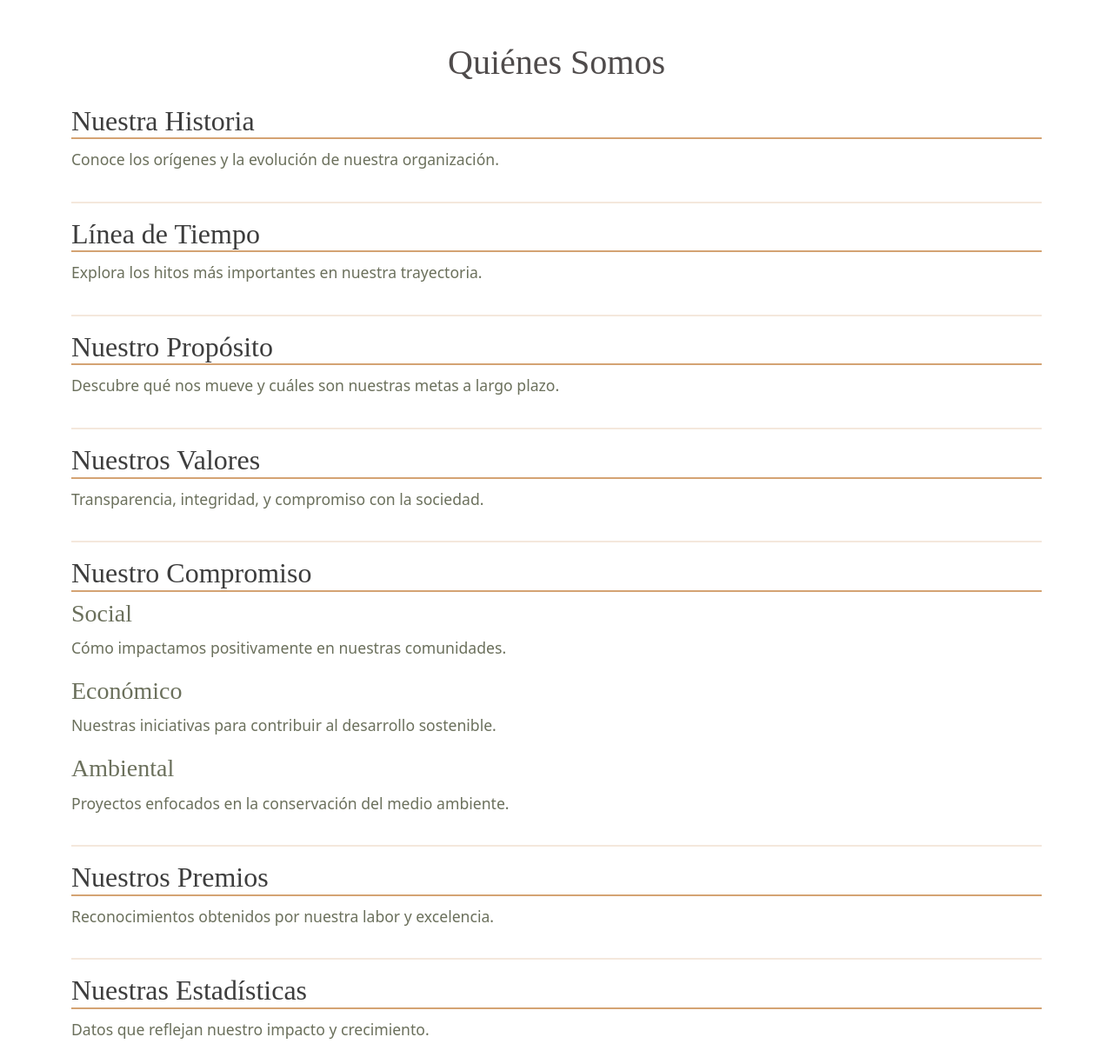
After one commit to j4susrv/proyecto1, a Flask app: page /quienessomos in a window 1280 px wide. The commit adds this page. Shown: the whole page at 87% size. Run offline with Flask 3, Linux system fonts and the light colour scheme; some web fonts are replaced.

Commit message:
Actualizacion de pagina

```diff
--- a/app.py
+++ b/app.py
@@ -124,15 +124,47 @@ def register(habitacion_id):
     if not habitacion:
         flash("Habitación no encontrada.", "danger")
         return redirect(url_for('vista_piezas'))
+    longitud_numero_celular = 0
 
     if request.method == "POST":
         nombre_apellido = request.form['nombre_apellido']
         rut_pasaporte = request.form.get('rut') or request.form.get('pasaporte')
         fecha_nacimiento = request.form['fecha_nacimiento']
         pais = request.form['pais']
-        numero_celular = request.form['numero_celular']
+        numero_celular = str(request.form['numero_celular'])
         correo = request.form["correo"]
         personas = request.form.get('personas')
+
+        longitudes_pais = {
+            'AR': 12,
+            'BR': 13,
+            'CA': 12,
+            'CL': 12,
+            'CO': 12,
+            'MX': 13,
+            'PE': 13,
+            'US': 12,
+            'UY': 12,
+            'VE': 13,
+            'FR': 13,
+            'DE': 13,
+            'IT': 13,
+            'NL': 13,
+            'PT': 13,
+            'ES': 13,
+            'SE': 13,
+            'CH': 13,
+            'GB': 13,
+            'AU': 13,
+            'IN': 14,
+            'CN': 14,
+            'JP': 14,
+            'KR': 14,
+            'RU': 14,
+            'ZA': 13,
+        }
+
+        longitud_numero_celular = longitudes_pais.get(pais, 0)
 
         if not personas or not personas.strip().isdigit():
             flash("La cantidad de personas debe ser un número válido mayor a 0.", "danger")
@@ -151,6 +183,7 @@ def register(habitacion_id):
         if overlapping_reservas:
             flash("La habitación ya está reservada para las fechas seleccionadas.", "danger")
             return redirect(url_for('register', habitacion_id=habitacion_id))
+
         nuevo_usuario = Usuario(
             nombre_apellido=nombre_apellido,
             rut_pasaporte=rut_pasaporte,
@@ -161,7 +194,7 @@ def register(habitacion_id):
             fecha_llegada=llegada,
             fecha_salida=salida,
             cantidad_personas=personas,
-            habitacion_id = habitacion_id
+            habitacion_id=habitacion_id
         )
         db.session.add(nuevo_usuario)
         db.session.commit()
@@ -178,11 +211,18 @@ def register(habitacion_id):
 
         flash("Usuario y reserva registrados con éxito.", "success")
         return redirect(url_for('principal'))
+
     llegada = request.args.get('llegada')
     salida = request.args.get('salida')
     cantidad_personas = request.args.get('personas')
 
-    return render_template('registro.html', llegada=llegada, salida=salida, cantidad_personas=cantidad_personas, pieza_id=habitacion_id, capacidad_habitacion=habitacion.cantidad_personas)
+    return render_template('registro.html',
+                           llegada=llegada,
+                           salida=salida,
+                           cantidad_personas=cantidad_personas,
+                           pieza_id=habitacion_id,
+                           capacidad_habitacion=habitacion.cantidad_personas,
+                           longitud_numero_celular=longitud_numero_celular)
 
 @app.route('/agregarpieza', methods=['GET', 'POST'])
 def agregar_pieza():
@@ -374,10 +414,27 @@ def estadisticas_ganancias():
 
     datos_grafico = {}
     for nombre, año, mes, ganancia in resultados:
-        ganancia = ganancia or 0  # Evitar valores None
+        ganancia = ganancia or 0
         clave = f"{año}-{mes:02d}"
         if clave not in datos_grafico:
             datos_grafico[clave] = {}
         datos_grafico[clave][nombre] = ganancia
 
     return render_template('estadisticas_ganancias.html', datos_grafico=datos_grafico)
+
+
+@app.route('/quienessomos')
+def quienes_somos():
+    return render_template('quienessomos.html')
+
+@app.route('/economia-circular')
+def economia_circular():
+    return render_template('economia_circular.html')
+
+@app.route('/convenios-alianzas')
+def convenios_alianzas():
+    return render_template('convenios_alianzas.html')
+
+@app.route('/panoramas')
+def panoramas():
+    return render_template('panoramas.html')
--- a/templates/base_template.html
+++ b/templates/base_template.html
@@ -18,8 +18,33 @@
             <a class="navbar-brand" href="/">
                 <img src="{{ url_for('static', filename='imagenes/logo.png') }}" alt="Logo">
             </a>
+            <button class="navbar-toggler" type="button" data-bs-toggle="collapse" data-bs-target="#navbarNav" aria-controls="navbarNav" aria-expanded="false" aria-label="Toggle navigation">
+                <span class="navbar-toggler-icon"></span>
+            </button>
+            <div class="collapse navbar-collapse" id="navbarNav">
+                <ul class="navbar-nav ms-auto">
+                    <li class="nav-item">
+                        <a class="nav-link" href="#">Inicio</a>
+                    </li>
+                    <li class="nav-item dropdown">
+                        <a class="nav-link dropdown-toggle" href="#" id="navbarDropdown" role="button" data-bs-toggle="dropdown" aria-expanded="false">
+                            Más opciones
+                        </a>
+                        <ul class="dropdown-menu" aria-labelledby="navbarDropdown">
+                            <li><a class="dropdown-item" href="{{ url_for('quienes_somos') }}">Quienes somos</a></li>
+                            <li><a class="dropdown-item" href="{{ url_for('economia_circular') }}">Economía circular</a></li>
+                            <li><a class="dropdown-item" href="{{ url_for('convenios_alianzas') }}">Convenios y alianzas</a></li>
+                            <li><a class="dropdown-item" href="{{ url_for('panoramas') }}">Panoramas</a></li>
+                        </ul>
+                    </li>
+                    <li class="nav-item">
+                        <a class="nav-link" href="#">Contacto</a>
+                    </li>
+                </ul>
+            </div>
         </div>
     </nav>
+
 
         <div class="form-container">
             <h2>Reserva tu Habitación</h2>
--- /dev/null
+++ b/templates/quienessomos.html
@@ -0,0 +1,98 @@
+{% extends "base_template.html" %}
+
+{% block titulo %}
+Quienes Somos
+{% endblock %}
+
+{% block content %}
+<div class="container mt-5">
+    <h1 class="text-center mb-4" style="font-family: 'Playfair Display', serif; color: #4f4b4b;">
+        Quiénes Somos
+    </h1>
+    <div class="row">
+        <div class="col-md-12">
+            <h2 style="font-family: 'Playfair Display', serif; color: #3d3d3d; border-bottom: 2px solid #d4a373;">
+                Nuestra Historia
+            </h2>
+            <p style="font-size: 1.1em; color: #6b705c; line-height: 1.8;">
+                Conoce los orígenes y la evolución de nuestra organización.
+            </p>
+        </div>
+    </div>
+    <hr style="border: 1px solid #d4a373;">
+    <div class="row">
+        <div class="col-md-12">
+            <h2 style="font-family: 'Playfair Display', serif; color: #3d3d3d; border-bottom: 2px solid #d4a373;">
+                Línea de Tiempo
+            </h2>
+            <p style="font-size: 1.1em; color: #6b705c; line-height: 1.8;">
+                Explora los hitos más importantes en nuestra trayectoria.
+            </p>
+        </div>
+    </div>
+    <hr style="border: 1px solid #d4a373;">
+    <div class="row">
+        <div class="col-md-12">
+            <h2 style="font-family: 'Playfair Display', serif; color: #3d3d3d; border-bottom: 2px solid #d4a373;">
+                Nuestro Propósito
+            </h2>
+            <p style="font-size: 1.1em; color: #6b705c; line-height: 1.8;">
+                Descubre qué nos mueve y cuáles son nuestras metas a largo plazo.
+            </p>
+        </div>
+    </div>
+    <hr style="border: 1px solid #d4a373;">
+    <div class="row">
+        <div class="col-md-12">
+            <h2 style="font-family: 'Playfair Display', serif; color: #3d3d3d; border-bottom: 2px solid #d4a373;">
+                Nuestros Valores
+            </h2>
+            <p style="font-size: 1.1em; color: #6b705c; line-height: 1.8;">
+                Transparencia, integridad, y compromiso con la sociedad.
+            </p>
+        </div>
+    </div>
+    <hr style="border: 1px solid #d4a373;">
+    <div class="row">
+        <div class="col-md-12">
+            <h2 style="font-family: 'Playfair Display', serif; color: #3d3d3d; border-bottom: 2px solid #d4a373;">
+                Nuestro Compromiso
+            </h2>
+            <h3 style="font-family: 'Playfair Display', serif; color: #6b705c;">Social</h3>
+            <p style="font-size: 1.1em; color: #6b705c; line-height: 1.8;">
+                Cómo impactamos positivamente en nuestras comunidades.
+            </p>
+            <h3 style="font-family: 'Playfair Display', serif; color: #6b705c;">Económico</h3>
+            <p style="font-size: 1.1em; color: #6b705c; line-height: 1.8;">
+                Nuestras iniciativas para contribuir al desarrollo sostenible.
+            </p>
+            <h3 style="font-family: 'Playfair Display', serif; color: #6b705c;">Ambiental</h3>
+            <p style="font-size: 1.1em; color: #6b705c; line-height: 1.8;">
+                Proyectos enfocados en la conservación del medio ambiente.
+            </p>
+        </div>
+    </div>
+    <hr style="border: 1px solid #d4a373;">
+    <div class="row">
+        <div class="col-md-12">
+            <h2 style="font-family: 'Playfair Display', serif; color: #3d3d3d; border-bottom: 2px solid #d4a373;">
+                Nuestros Premios
+            </h2>
+            <p style="font-size: 1.1em; color: #6b705c; line-height: 1.8;">
+                Reconocimientos obtenidos por nuestra labor y excelencia.
+            </p>
+        </div>
+    </div>
+    <hr style="border: 1px solid #d4a373;">
+    <div class="row">
+        <div class="col-md-12">
+            <h2 style="font-family: 'Playfair Display', serif; color: #3d3d3d; border-bottom: 2px solid #d4a373;">
+                Nuestras Estadísticas
+            </h2>
+            <p style="font-size: 1.1em; color: #6b705c; line-height: 1.8;">
+                Datos que reflejan nuestro impacto y crecimiento.
+            </p>
+        </div>
+    </div>
+</div>
+{% endblock %}
```
Also changed, not shown: templates/convenios_alianzas.html (added, +34 -0 lines), templates/economia_circular.html (added, +56 -0 lines), templates/panoramas.html (added, +78 -0 lines), templates/registro.html (+115 -14 lines). Lines whose indentation alone changed are shown as unchanged.
